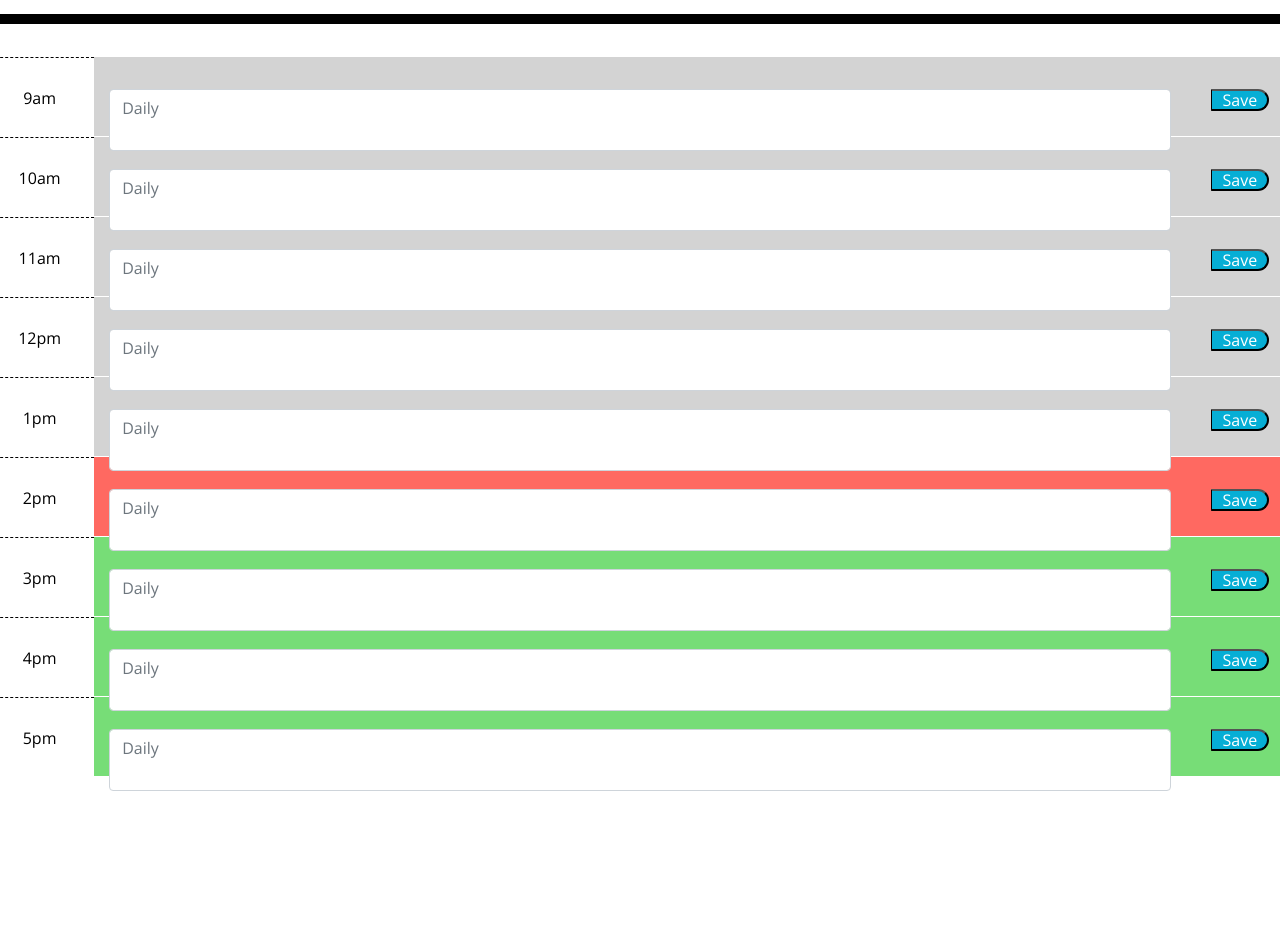
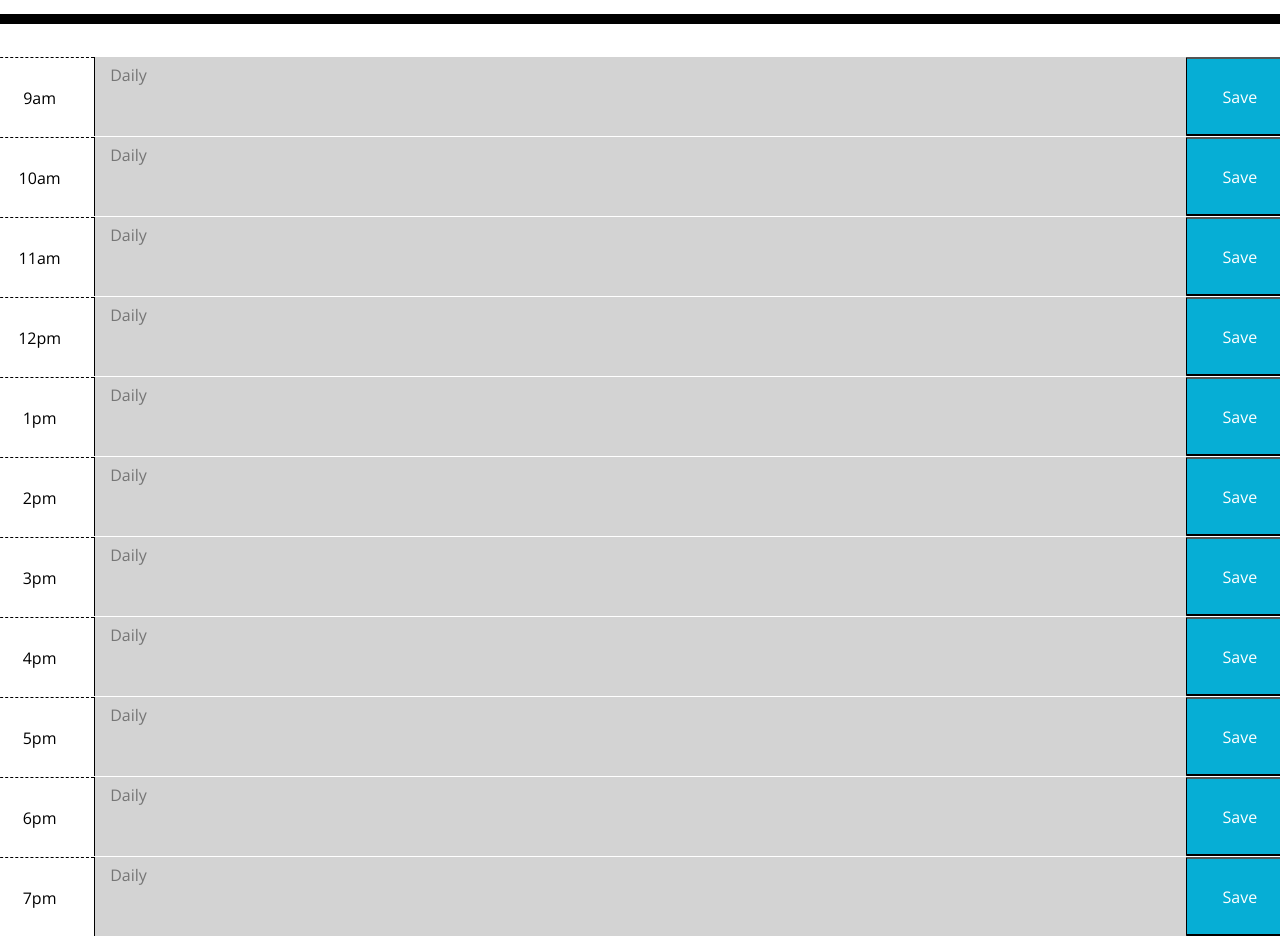
Before and after one commit to kmboard/Calendar, a plain HTML site: page Develop/index.html in a window 1280 px wide. Shown: the part 280-1216 px from the top of the page. Before the commit the page ends 1106 px from the top, so only its background shows below. Drawn offline with nearby package versions, Linux system fonts and the light colour scheme.

Commit message:
code done

```diff
--- a/Develop/assets/JS/script.js
+++ b/Develop/assets/JS/script.js
@@ -1,22 +1,19 @@
 var HoursStart= 9;
 var HoursEnd= 5;
-var currentTime= $('#currentTime');
-var currentHour= $('#currentHour');
 var userInput= localStorage.getItem ('time,values');
 var DayPlannerEl=[];
-var timeblock= $('timeblock')
 
 $(document).ready(function(){
 // Time Display
 var currentDay = moment().format('MMMM Do YYYY, h:mm:ss a');
-$("#currentDay").text(currentDay)
+  $("#currentDay").text(currentDay)
 
 //changes the color depending on time
 function hourCheck(){
-  var currentHour = 14;
-  // moment().hours();
+  var currentHour = moment().hours();
+  //;
   console.log("current hour ", currentHour)
-  var timeblock= $('.timeblock');
+  var timeblock = $('.timeblock');
    timeblock.each(function() {
      console.log($(this).attr("id"));
    var thisHour = parseInt($(this).attr("id"))
@@ -39,27 +36,21 @@ var runCheck = setInterval(hourCheck, 60000 );
 
 // saving to local storage
 $('.saveBtn').on('click',function(){
-  var values = $(this).parent().siblings(".col-sm-10").children().val()
-  var time = $(this).parent().parent().attr('id')
-console.log(`Time: ${time}  Value: ${values}`)
-console.log(values)
-
-$('#9').children('hour').val  = localStorage.setItem('time,values')
-
+  var values = $(this).siblings('.description').val()
+  var time = $(this).parent().attr('id');
+// console.log(`Time: ${time}  Value: ${values}`)
+// console.log(values)
+localStorage.setItem(time,values);
 })
 
+$('#9').children('.description').val(localStorage.getItem('9'))
+$('#10').children('textarea').val(localStorage.getItem('10'))
+$('#11').children('textarea').val(localStorage.getItem('11'))
+$('#12').children('textarea').val(localStorage.getItem('12'))
+$('#13').children('textarea').val(localStorage.getItem('13'))
+$('#14').children('textarea').val(localStorage.getItem('14'))
+$('#15').children('textarea').val(localStorage.getItem('15'))
+$('#16').children('textarea').val(localStorage.getItem('16'))
+$('#17').children('textarea').val(localStorage.getItem('17'))
+
 });
-
-$(document).ready(function(){
-
-$('#9').children('textarea').val = localStorage.getItem('9')
-$('#10').children('textarea').val = localStorage.getItem('10')
-$('#11').children('textarea').val = localStorage.getItem('11')
-$('#12').children('textarea').val = localStorage.getItem('12')
-$('#13').children('textarea').val = localStorage.getItem('13')
-$('#14').children('textarea').val = localStorage.getItem('14')
-$('#15').children('textarea').val = localStorage.getItem('15')
-$('#16').children('textarea').val = localStorage.getItem('16')
-$('#17').children('textarea').val = localStorage.getItem('17')
-
-})
--- a/Develop/index.html
+++ b/Develop/index.html
@@ -48,116 +48,88 @@
             <div class="col-sm-1 hour">
               9am
             </div>
-            <div class="col-sm-10">
-              <textarea class="form-control" placeholder="Daily" id="textarea"></textarea>
+            <textarea class="col-sm-10 description" placeholder="Daily"></textarea>
+            <button type="button" class="saveBtn col-md-1"> Save </button>
           </div>
-            <div class="col-md-1">
-              <button type="button" class="saveBtn"> Save </button>
-            </div>
-          </div>
-
 
           <div id="10" class="row timeblock">
             <div class="col-sm-1 hour">
               10am
             </div>
-            <div class="col-sm-10">
-              <textarea class="form-control" placeholder="Daily" id="textarea"></textarea>
+            <textarea class="col-sm-10 description" placeholder="Daily"></textarea>
+            <button type="button" class="saveBtn col-md-1"> Save </button>
           </div>
-            <div class="col-md-1">
-            <button type="button" class="saveBtn"> Save </button>
-            </div>
-            </div>
-
 
           <div id="11" class="row timeblock">
             <div class="col-sm-1 hour">
               11am
             </div>
-            <div class="col-sm-10">
-              <textarea class="form-control" placeholder="Daily" id="textarea"></textarea>
+            <textarea class="col-sm-10 description" placeholder="Daily"></textarea>
+            <button type="button" class="saveBtn col-md-1"> Save </button>
           </div>
-            <div class="col-md-1">
-            <button type="button" class="saveBtn"> Save </button>
-            </div>
-            </div>
-
 
           <div id="12" class="row timeblock">
             <div class="col-sm-1 hour">
               12pm
             </div>
-            <div class="col-sm-10">
-              <textarea class="form-control" placeholder="Daily" id="textarea"></textarea>
+            <textarea class="col-sm-10 description" placeholder="Daily"></textarea>
+            <button type="button" class="saveBtn col-md-1"> Save </button>
           </div>
-            <div class="col-md-1">
-            <button type="button" class="saveBtn"> Save </button>
-            </div>
-            </div>
-
 
           <div id="13" class="row timeblock">
             <div class="col-sm-1 hour">
               1pm
             </div>
-            <div class="col-sm-10">
-              <textarea class="form-control" placeholder="Daily" id="textarea"></textarea>
+            <textarea class="col-sm-10 description" placeholder="Daily"></textarea>
+            <button type="button" class="saveBtn col-md-1"> Save </button>
           </div>
-            <div class="col-md-1">
-            <button type="button" class="saveBtn"> Save </button>
-            </div>
-            </div>
-
 
           <div id="14" class="row timeblock">
             <div class="col-sm-1 hour">
               2pm
             </div>
-            <div class="col-sm-10">
-              <textarea class="form-control" placeholder="Daily" id="textarea"></textarea>
+            <textarea class="col-sm-10 description" placeholder="Daily"></textarea>
+            <button type="button" class="saveBtn col-md-1"> Save </button>
           </div>
-            <div class="col-md-1">
-            <button type="button" class="saveBtn"> Save </button>
-            </div>
-            </div>
-
 
           <div id="15" class="row timeblock">
             <div class="col-sm-1 hour">
               3pm
             </div>
-            <div class="col-sm-10">
-              <textarea class="form-control" placeholder="Daily" id="textarea"></textarea>
-            </div>
-            <div class="col-md-1">
-            <button type="button" class="saveBtn"> Save </button>
-            </div>
+            <textarea class="col-sm-10 description" placeholder="Daily"></textarea>
+            <button type="button" class="saveBtn col-md-1"> Save </button>
           </div>
 
+          <div id="14" class="row timeblock">
+            <div class="col-sm-1 hour">
+             4pm
+            </div>
+            <textarea class="col-sm-10 description" placeholder="Daily"></textarea>
+            <button type="button" class="saveBtn col-md-1"> Save </button>
+          </div>
+
+          <div id="15" class="row timeblock">
+            <div class="col-sm-1 hour">
+              5pm
+            </div>
+            <textarea class="col-sm-10 description" placeholder="Daily"></textarea>
+            <button type="button" class="saveBtn col-md-1"> Save </button>
+          </div>
 
           <div id="16" class="row timeblock">
             <div class="col-sm-1 hour">
-              4pm
+              6pm
             </div>
-            <div class="col-sm-10">
-              <textarea class="form-control" placeholder="Daily" id="textarea"></textarea>
+            <textarea class="col-sm-10 description" placeholder="Daily"></textarea>
+            <button type="button" class="saveBtn col-md-1"> Save </button>
           </div>
-            <div class="col-md-1">
-            <button type="button" class="saveBtn"> Save </button>
-            </div>
-            </div>
-
 
           <div id="17" class="row timeblock">
             <div class="col-sm-1 hour">
-              5pm
+              7pm
             </div>
-            <div class="col-sm-10">
-              <textarea class="form-control" placeholder="Daily" id="textarea"></textarea>
-            </div>
-            <div class="col-md-1">
-            <button type="button" class="saveBtn"> Save </button>
-            </div>
+            <textarea class="col-sm-10 description" placeholder="Daily"></textarea>
+            <button type="button" class="saveBtn col-md-1"> Save </button>
           </div>
 
         </body>
```
Lines whose indentation alone changed are shown as unchanged.
